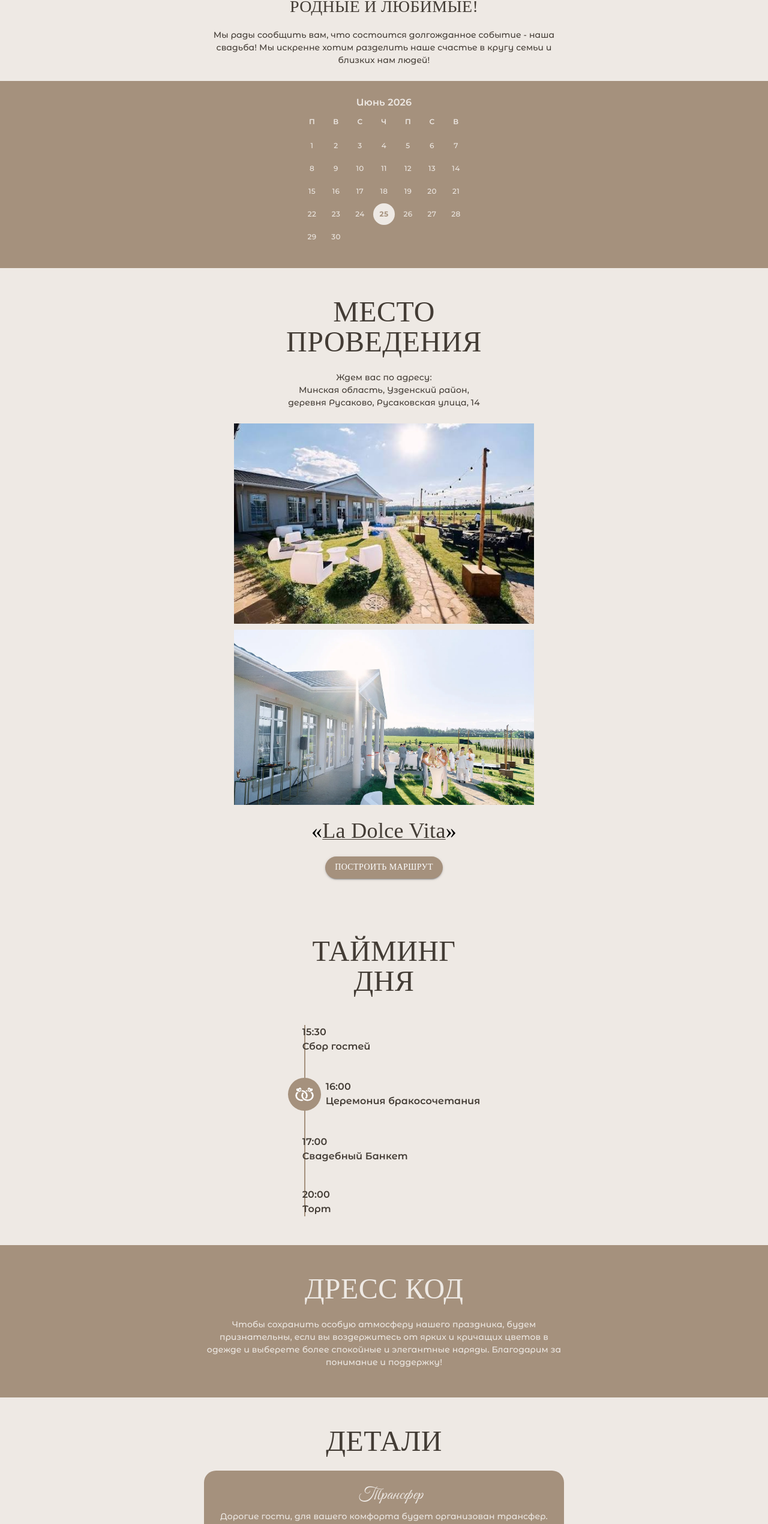
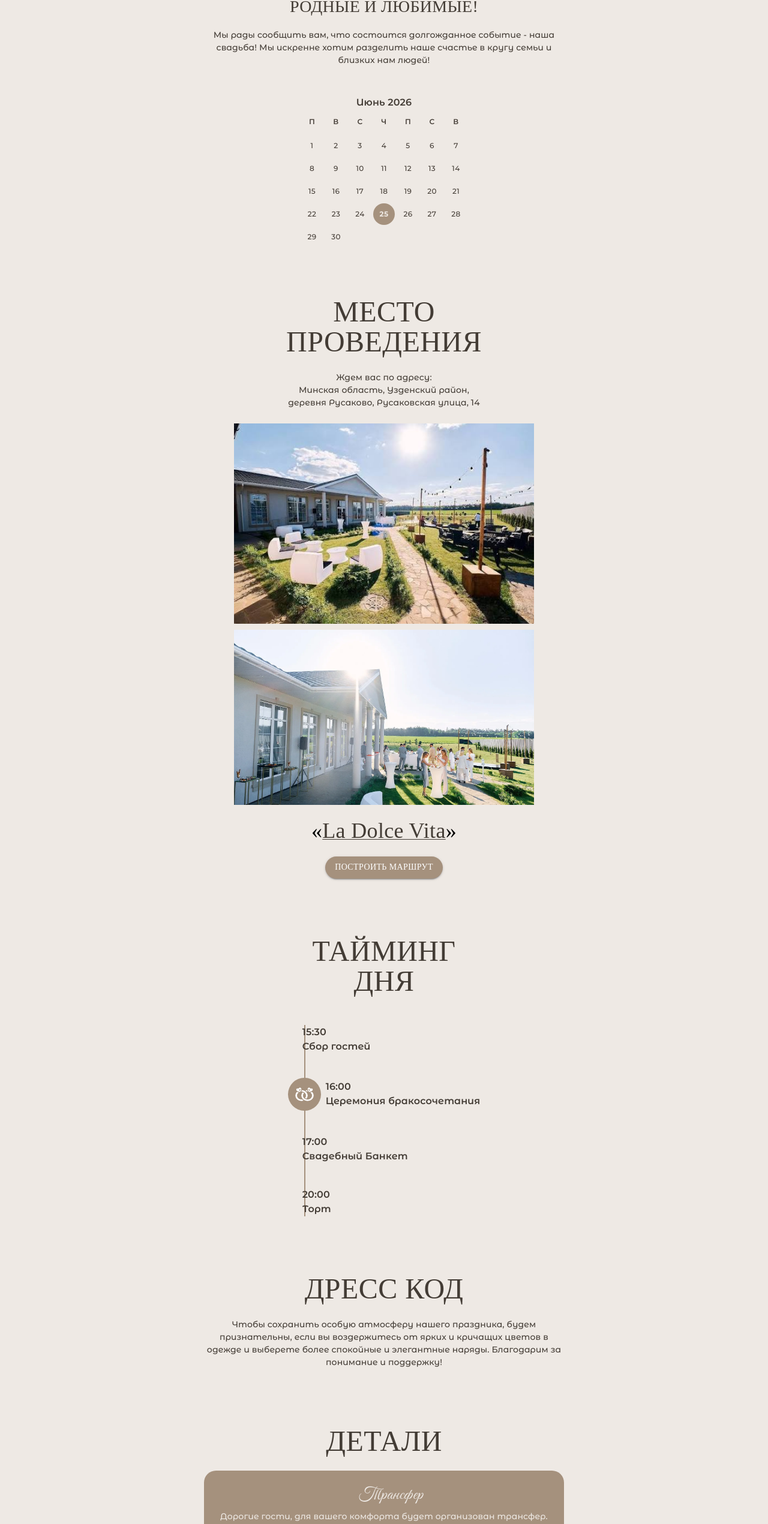
Before and after one commit to Nikkov17/wi-app, a React (Create React App) app: page / in a window 1280 px wide. Shown: the part 1072-3613 px from the top of the page at 60% size. Built offline with nearby package versions, Linux system fonts and the light colour scheme; some icons are missing; a web font is replaced by a local one.

Commit message:
update components background

```diff
--- a/src/App.jsx
+++ b/src/App.jsx
@@ -28,8 +28,8 @@ function App() {
       <Details />
       <Form />
       <Contacts />
+      <Final />
       <Countdown />
-      <Final />
     </Box>
   );
 }
--- a/src/components/Calendar/Calendar.jsx
+++ b/src/components/Calendar/Calendar.jsx
@@ -16,7 +16,6 @@ export const Calendar = () => {
         width: '100%',
         boxSizing: 'border-box',
         padding: `${CSS_VALUES.sectionIndent}px`,
-        backgroundColor: COLOR.light,
       }}
     >
       <Box
@@ -35,7 +34,7 @@ export const Calendar = () => {
             fontStyle: 'normal',
             fontSize: '16px',
           }}
-          color={COLOR.milkWhite}
+          color={COLOR.base}
         >
           Июнь 2026
         </Typography>
@@ -50,11 +49,11 @@ export const Calendar = () => {
                 minHeight: '200px',
               },
               '& .MuiPickersDay-today': {
-                border: `1px dashed  ${COLOR.milkWhite} !important`,
+                border: `1px dashed  ${COLOR.base} !important`,
               },
               '& .MuiTypography-root, & .MuiPickersDay-root': {
                 fontFamily: FONT.ru.base,
-                color: COLOR.milkWhite,
+                color: COLOR.base,
                 fontWeight: 500,
               },
               '& .MuiDayCalendar-weekDayLabel': {
@@ -62,8 +61,8 @@ export const Calendar = () => {
               },
               '& .MuiPickersDay-root.Mui-selected': {
                 fontWeight: 700,
-                color: COLOR.light,
-                backgroundColor: COLOR.milkWhite,
+                color: COLOR.milkWhite,
+                backgroundColor: COLOR.light,
               },
             }}
             value={selectedDate}
--- a/src/components/DressCode/DressCode.jsx
+++ b/src/components/DressCode/DressCode.jsx
@@ -10,7 +10,6 @@ export const DressCode = () => {
         width: '100%',
         boxSizing: 'border-box',
         padding: `${CSS_VALUES.sectionIndent * 2}px ${CSS_VALUES.sectionIndent}px`,
-        backgroundColor: COLOR.light,
       }}
     >
       <Box
@@ -28,7 +27,7 @@ export const DressCode = () => {
             fontFamily: FONT.common.title,
             lineHeight: '50px',
           }}
-          color={COLOR.milkWhite}
+          color={COLOR.base}
         >
           ДРЕСС КОД
         </Typography>
@@ -39,7 +38,7 @@ export const DressCode = () => {
             fontWeight: 500,
             marginTop: '24px',
           }}
-          color={COLOR.milkWhite}
+          color={COLOR.base}
         >
           Чтобы сохранить особую атмосферу нашего праздника, будем признательны, если вы
           воздержитесь от ярких и кричащих цветов в одежде и выберете более спокойные и элегантные
--- a/src/components/Final/Final.jsx
+++ b/src/components/Final/Final.jsx
@@ -9,7 +9,7 @@ export const Final = () => {
         justifyContent: 'center',
         width: '100%',
         boxSizing: 'border-box',
-        padding: `${CSS_VALUES.sectionIndent * 2}px ${CSS_VALUES.sectionIndent}px`,
+        padding: `${CSS_VALUES.sectionIndent}px ${CSS_VALUES.sectionIndent}px ${CSS_VALUES.sectionIndent * 2}px`,
       }}
     >
       <Box
```
